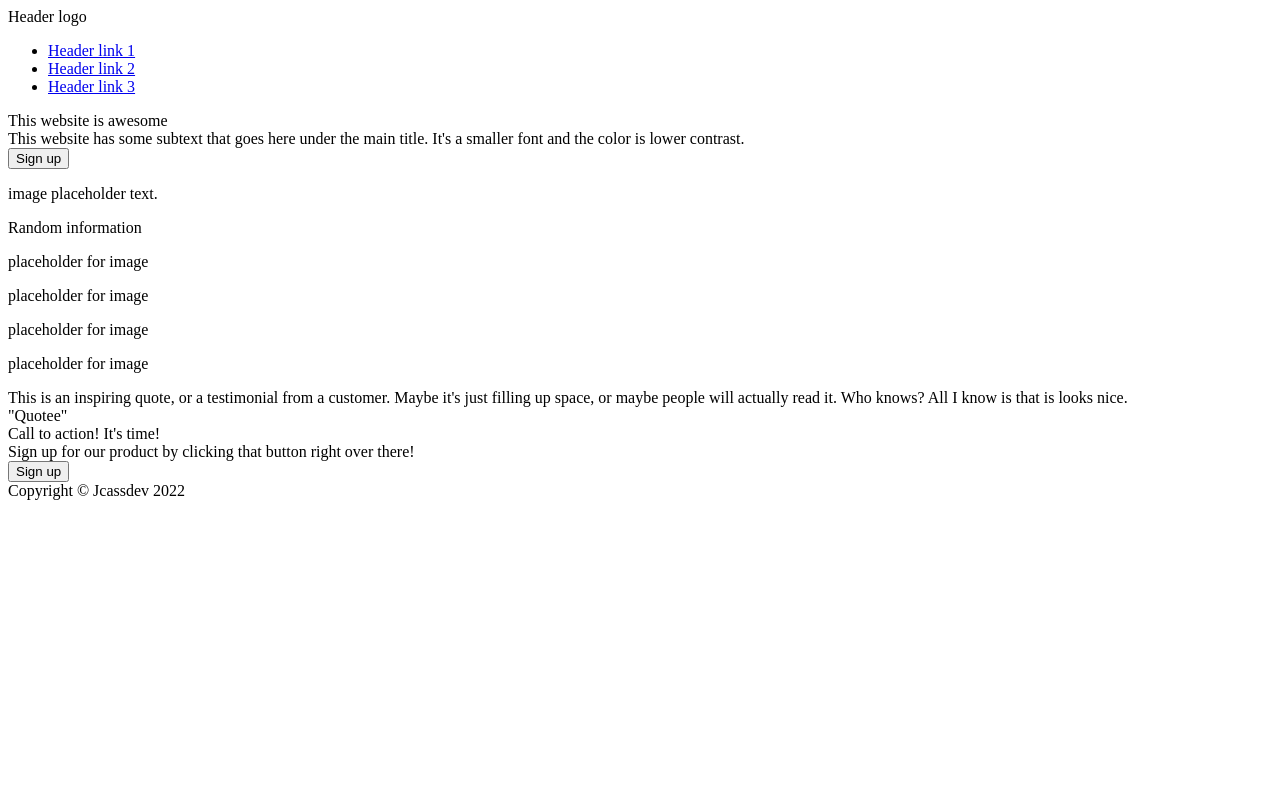
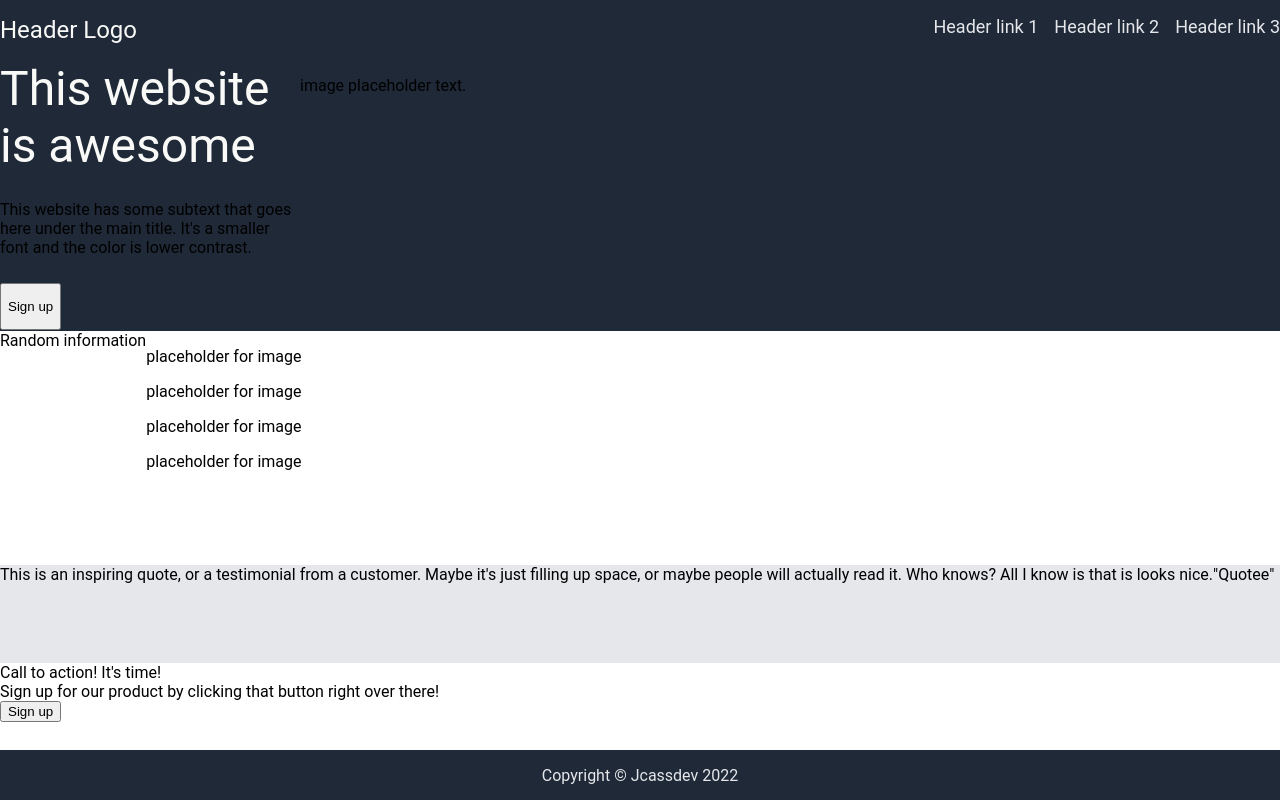
Before and after one commit to Jcassdev/landing-page-project, a plain HTML site: page index.html in a window 1280 px wide. Drawn offline with Linux system fonts and the light colour scheme.

Commit message:
Start style sheet Started working on style sheet. Left off on .hero-title. Pick up tomorrow on .hero-info!

```diff
--- a/index.html
+++ b/index.html
@@ -8,19 +8,23 @@
     <title>Document</title>
 </head>
 <body>
-   <div class="body1">
-        <div class="header">Header logo</div>
+    <div class="header">
+        <div class="logo">Header Logo</div>
         <ul class="links">
             <li><a href="header-link-1">Header link 1</a></li>
             <li><a href="header-link-2">Header link 2</a></li>
             <li><a href="header-link-3">Header link 3</a></li>
         </ul>
     </div>
-        <div class="text">This website is awesome</div>
-        <div class="text">This website has some subtext that goes here under the
+    <div class="body1">
+        <div class="body1-container">
+            <div class="hero-title">This website is awesome</div>
+            <div class="hero-info">This website has some subtext that goes here under the
                 main title. It's a smaller font and the color is lower
-            contrast.</div>
-        <button class=signup-1>Sign up</button>
+                contrast.
+            </div>
+            <button class="signup-1">Sign up</button>
+        </div>
         <p>image placeholder text.</p>
     </div>
     <div class="body2">
--- a/style.css
+++ b/style.css
@@ -0,0 +1,80 @@
+body {
+    display: flex;
+    flex-direction: column;
+    font-family: "Roboto";
+    margin: 0;
+    min-height: 100vh;
+}
+.header {
+    display: flex;
+    background-color: #1f2937;
+    justify-content: space-between;
+
+}
+a {
+    display:flex;
+    color:#e5e7eb;
+    font-size: 18px;
+    text-decoration: none;
+
+}
+li {
+    display:flex;
+}
+.header-title,.header-info{
+    display:flex;
+    align-items: center;
+    align-items: flex-end;
+}
+.logo {
+    font-size: 24px;
+    color: #f9faf8;
+    padding: 16px 0px;
+}
+.links {
+    display: flex;
+    gap: 16px;
+}
+.body1,.body2,.body3,.body4{
+    flex: 1;
+    flex-shrink: 0;
+}
+.body1 {
+    display: flex;
+    background-color: #1f2937;
+}
+.body1-container {
+    display:flex;
+    width: 300px;
+    flex-shrink:0;
+    height: auto;
+    flex-wrap: wrap;
+}
+.hero-title {
+    font-size: 48px;
+    color:#f9faf8;
+}
+.body2 {
+    display:flex;
+    background-color: white;
+}
+.body3 {
+    display:flex;
+    background-color: #e5e7eb;
+}
+.body4 {
+    display: flex;
+    background-color: white;
+}
+
+.footer {
+    display:flex;
+    background-color: #1f2937;
+    color: #e5e7eb;
+    position: fixed;
+    bottom: 0;
+    width: 100%;
+    height: 50px;
+    justify-content: center;
+    align-items: center;
+}
```
Lines whose indentation alone changed are shown as unchanged.
